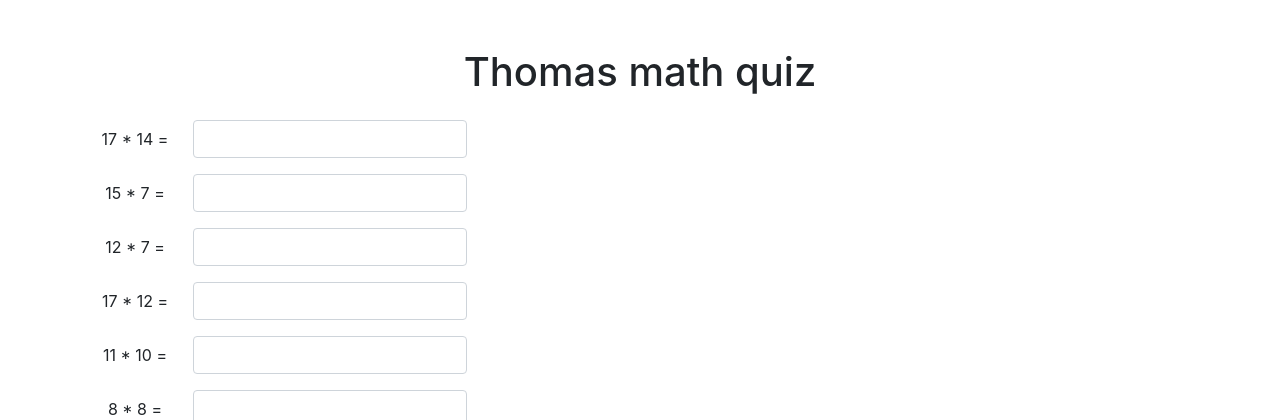
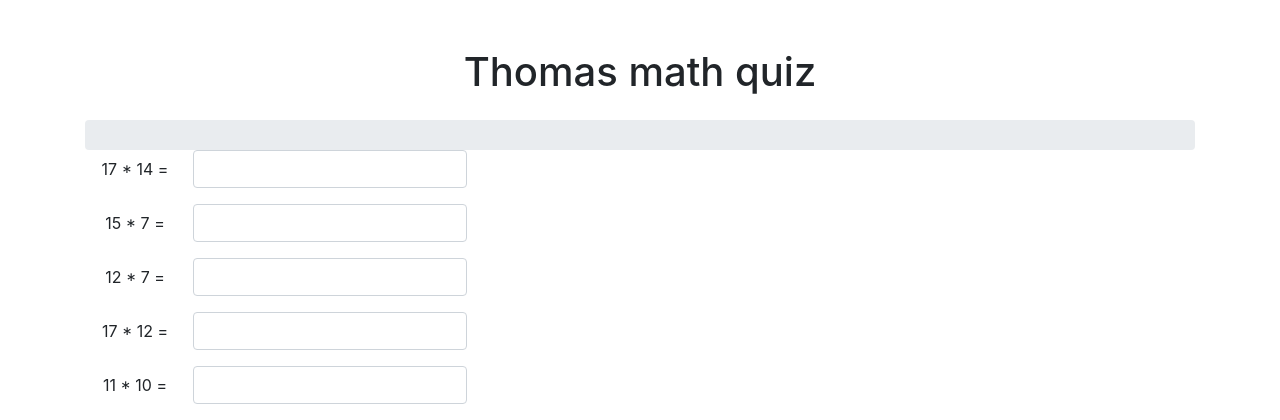
Before and after one commit to Armcollector/thomath, a Flask app: page / in a window 1280 px wide. Shown: the top 420 px of the page. Run offline with Flask 3, Linux system fonts and the light colour scheme; some libraries are stand-ins or nearby versions.

Commit message:
progress bar

```diff
--- a/app.py
+++ b/app.py
@@ -26,7 +26,7 @@ def index():
 
     if request.method == "GET":
         return render_template(
-            "index.html", questions=get_questions(), answers=request.form
+            "index.html", questions=get_questions(), answers=request.form, progress=0
         )
 
     submitted_answers = list(request.form.values())
@@ -37,7 +37,14 @@ def index():
             k: a if v == a else ""
             for (k, v), a in zip(request.form.items(), correct_answers)
         }
-        return render_template("index.html", questions=get_questions(), answers=answers)
+        progress = int(
+            sum(a == b for a, b in zip(submitted_answers, correct_answers))
+            / len(correct_answers)
+            * 100
+        )
+        return render_template(
+            "index.html", questions=get_questions(), answers=answers, progress=progress
+        )
 
     # Calculate score and redirect to success page
     score = calculate_score(submitted_answers)
--- a/templates/index.html
+++ b/templates/index.html
@@ -11,6 +11,13 @@
 	<div class="container mt-5">
 
 		<h1 class="text-center mb-4">Thomas math quiz</h1>
+
+		<div class="progress" style="height: 30px;">
+			<div class="progress-bar" role="progressbar" style="width: {{ progress }}%" aria-valuenow="{{ progress }}"
+				aria-valuemin="0" aria-valuemax="100">{{ progress }}%</div>
+		</div>
+
+
 		{% with messages = get_flashed_messages() %}
 		{% if messages %}
 		<div class="row">
@@ -28,7 +35,7 @@
 			<div class="form-group form-inline">
 				<label class="mr-2" style="width: 100px">{{ q['q'] }} =</label>
 				<input type="number" class="form-control" id="answer{{ loop.index }}" name="answer{{ loop.index }}"
-					value="{{answers['answer'+loop.index|string]}}" required autocomplete="off">
+					value="{{answers['answer'+loop.index|string]}}" autocomplete="off">
 			</div>
 			{% endfor %}
 			<button type="submit" class="btn btn-primary btn-block mt-4">Submit</button>
```
